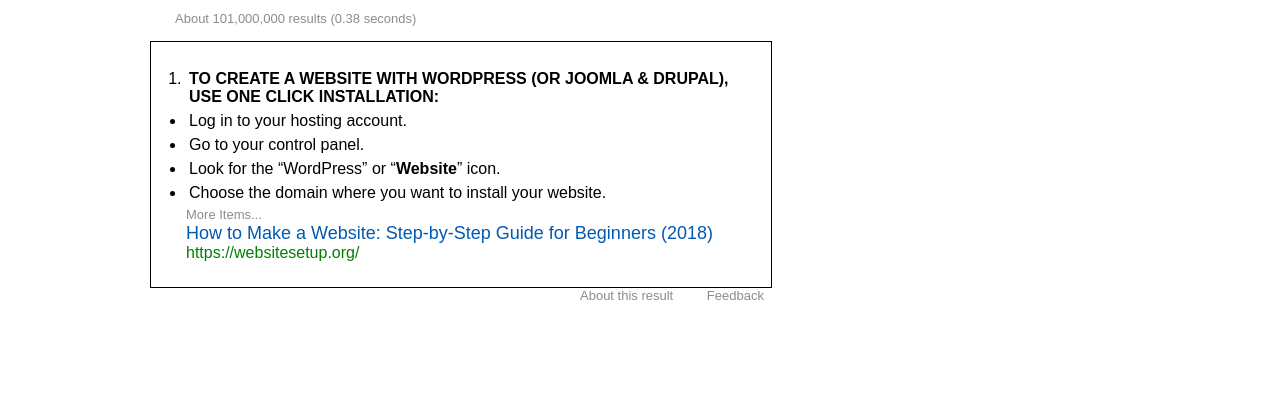
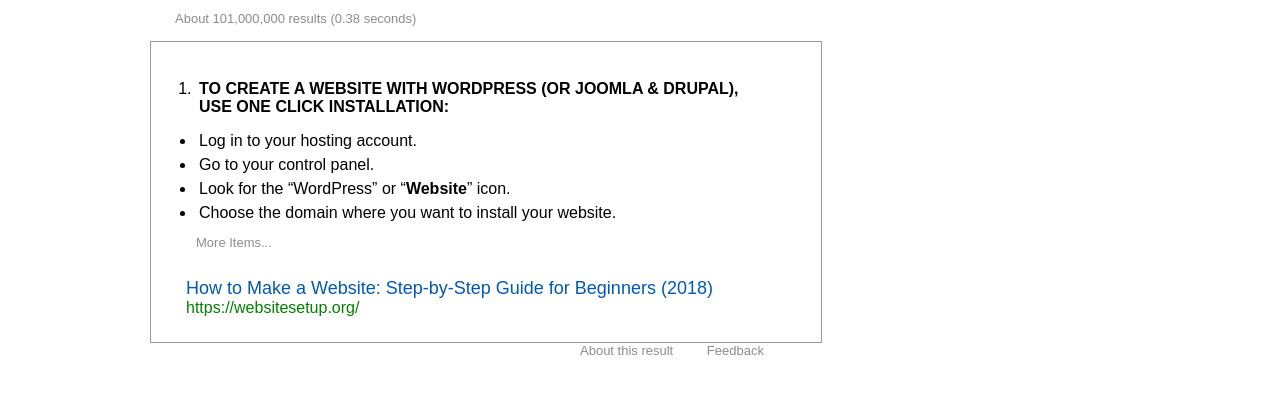
Before and after one commit to a6macleod/google-search-results, a plain HTML site: page index.html in a window 1280 px wide. Shown: the part 126-520 px from the top of the page. Drawn offline with Linux system fonts and the light colour scheme.

Commit message:
Finish CSS for first search results box

```diff
--- a/style.css
+++ b/style.css
@@ -116,9 +116,9 @@ small, small ul li a {
 #websitesetup {
 	position: relative;
 	left: 150px;
-	border: solid 1px black;
+	border: solid 1px #999999;
 	padding: 25px 35px;
-	width: 550px;
+	width: 600px;
 }
 #websitesetup ol li, #websitesetup ul li {
 	padding: 3px;
@@ -132,3 +132,9 @@ small ul li {
 	display: inline-block;
 	padding-left: 30px;
 }
+
+#websitesetup ol, #websitesetup ul, #websitesetup small	 {
+	display: block;
+	margin: 10px;
+
+}
```
